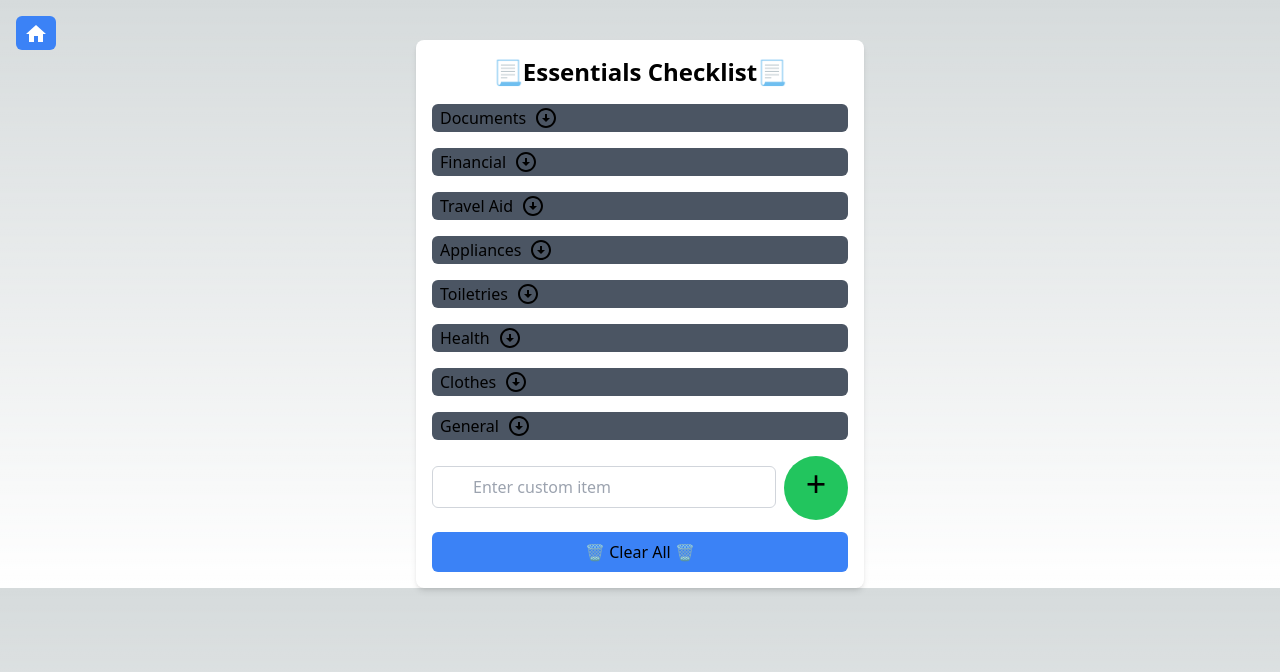
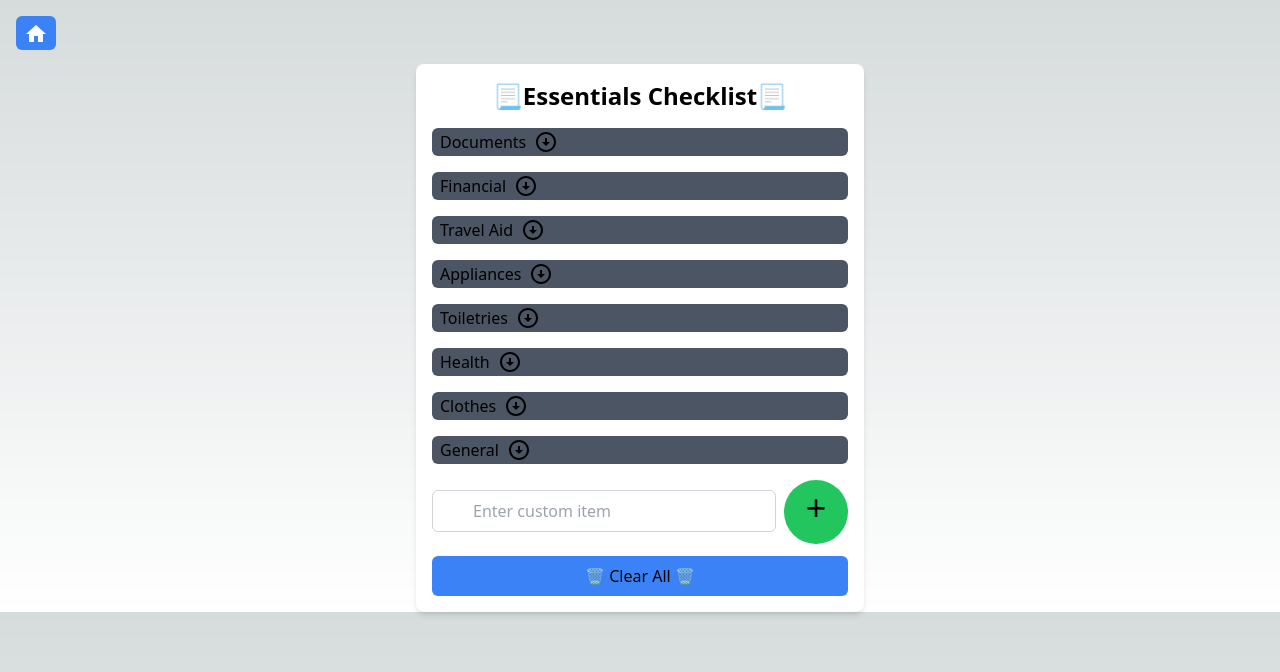
Before and after one commit to EpicIbby101/TripTick, a Next.js app: page /EssentialsChecklist in a window 1280 px wide. Shown: the top 672 px of the page. Built offline with nearby package versions, Linux system fonts and the light colour scheme.

Commit message:
Some more styling to component

```diff
--- a/src/pages/EssentialsChecklist.js
+++ b/src/pages/EssentialsChecklist.js
@@ -118,7 +118,7 @@ const EssentialsChecklist = () => {
 
   // Render JSX below
   return (
-    <div className="bg-white shadow-md rounded-lg p-4 max-w-sm sm:max-w-md mx-auto mt-10">
+    <div className="bg-white shadow-md rounded-lg p-4 max-w-sm sm:max-w-md mx-auto mt-16">
       <div className="absolute top-4 left-4">
         <HomeButton />
       </div>
```
